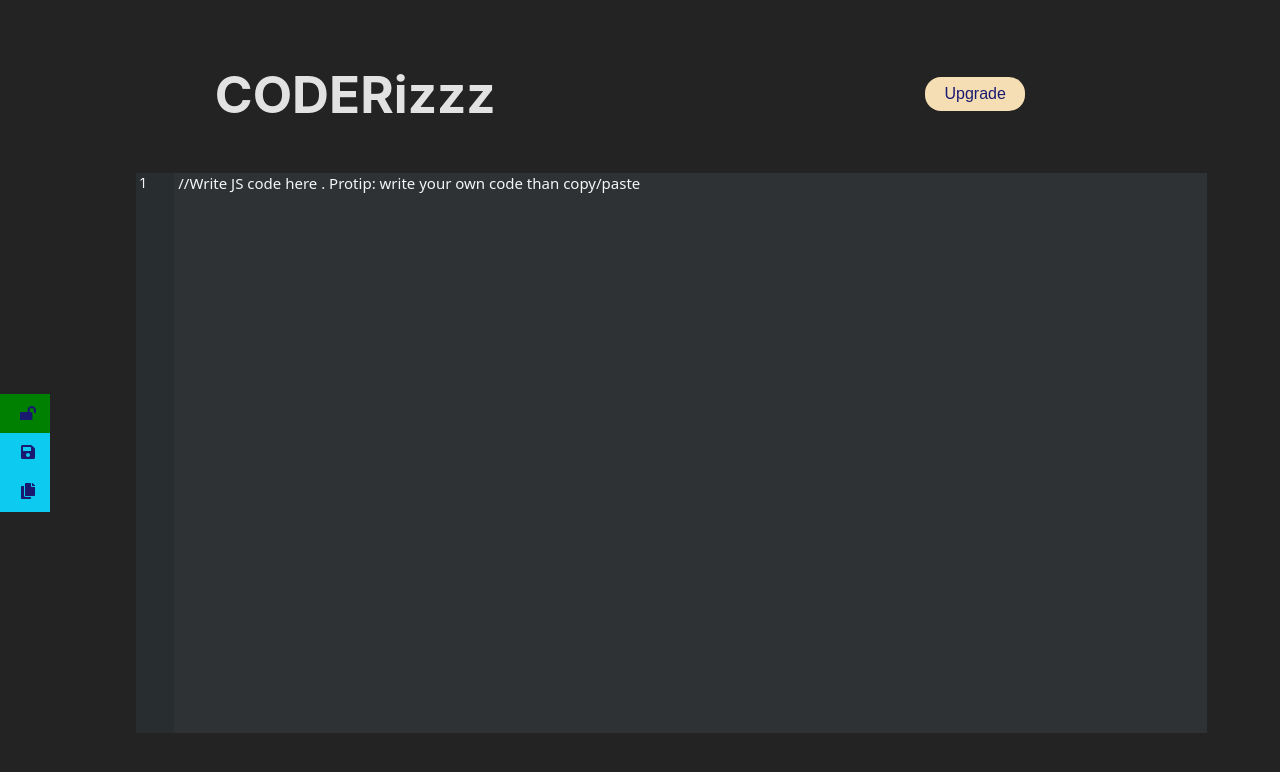
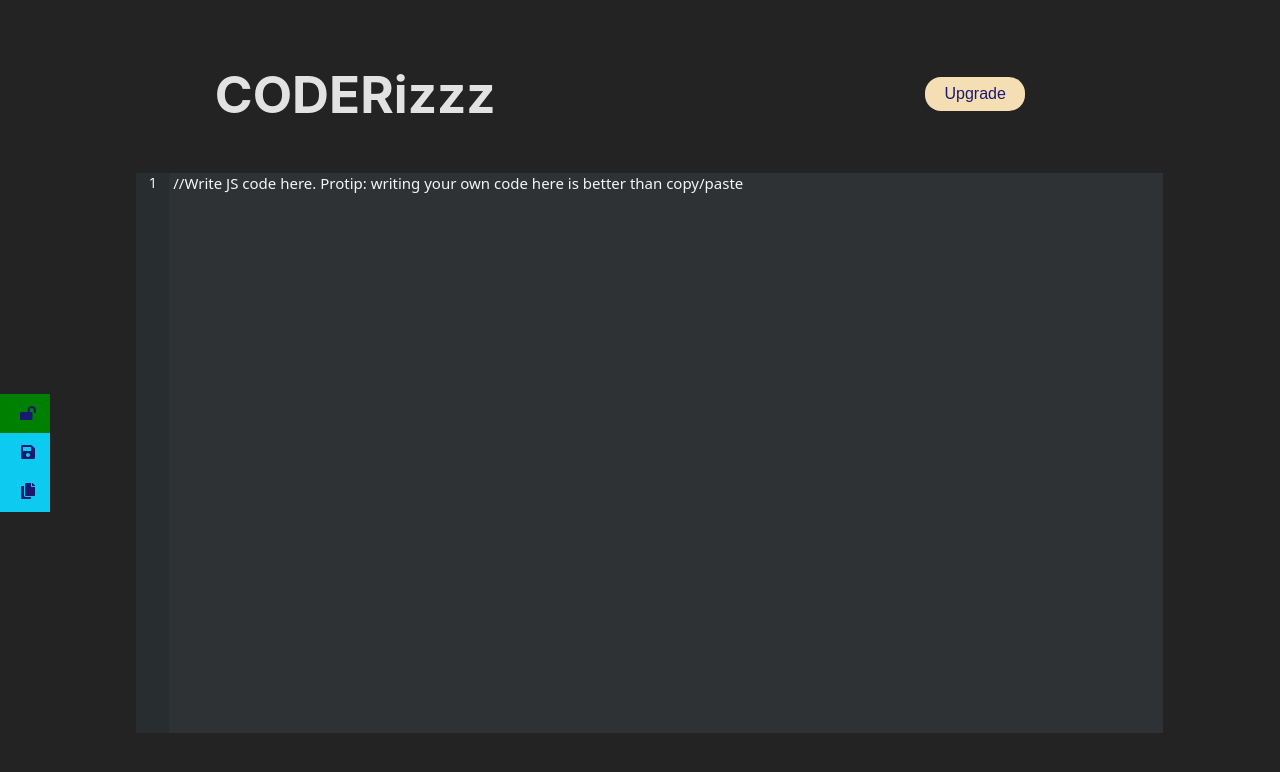
Before and after one commit to VineethKumarM/CODERizzz, a React (Vite) app: page / in a window 1280 px wide. Shown: the top 772 px of the page. Built offline with nearby package versions, Linux system fonts and the light colour scheme; the HTML template or start-up script is replaced by a standard one.

Commit message:
synchronize code , add btn animations

```diff
--- a/src/App.jsx
+++ b/src/App.jsx
@@ -5,9 +5,18 @@
 import HomePlus from './screens/HomePlus/HomePlus'
 import Navbar from './components/navbar/navbar'
 
+//todo
+// basic:
+// styles : shadow for menu
+
+
+// plus:
+// share functionality: needs a key value database
+//styles
+
 function App() {
     const [count, setCount] = useState(0)
-
+    const [code,setCode] = useState('//Write JS code here. Protip: writing your own code here is better than copy/paste')
     return (
             // |        navbar           |
             // |menu  | editor/output    |
@@ -17,8 +26,8 @@
         <Router >
             <Navbar />
             <Routes>
-            <Route eaxct path="/" element={<Home/>} />
-            <Route eaxct path="/upgraded" element={<HomePlus/>} />
+                <Route eaxct path="/" element={<Home code={code} setcode={setCode}/>} />
+                <Route eaxct path="/upgraded" element={<HomePlus code={code} setcode={setCode}/>} />
             </Routes>
         </Router>
         </>
--- a/src/components/btn/_theme/btn_theme_icon.css
+++ b/src/components/btn/_theme/btn_theme_icon.css
@@ -1,12 +1,13 @@
 .btn_theme_icon{
     /* color: orange; */
-    background-color: aliceblue;
-    width: 22px;
-    height: 22px;
+    background-color: transparent;
+    width: 30px;
+    height: 30px;
+    font-size: 22px;
     padding: 2px;
     align-items: center;
     position: relative;
-    left: calc(80vw - 22px);
+    left: calc(80vw - 30px);
     top: -70vh;
     margin: auto;
 }
--- a/src/components/btn/_theme/btn_theme_menu.css
+++ b/src/components/btn/_theme/btn_theme_menu.css
@@ -15,4 +15,5 @@
     left: 0;
     padding: 0.6em 1.2em;
     text-align: center;
+    filter: drop-shadow(0 0 4em cyan);
 }
--- a/src/components/btn/_theme/btn_theme_navLink.css
+++ b/src/components/btn/_theme/btn_theme_navLink.css
@@ -5,3 +5,6 @@
     background-color: wheat;
     border-radius: 1em;
 }
+.btn_theme_navLink:hover{
+    filter: drop-shadow(0 0 1.4em rgba(245, 245, 245, 0.719));
+}
--- a/src/components/editor/Editor.jsx
+++ b/src/components/editor/Editor.jsx
@@ -54,7 +54,7 @@
         <div className='content_main_editor'>
             {/* reference element for codemirror */}
             <div ref={editorRef} className='content_main_editor_ide' ></div>
-            <Btn classProp={'btn_theme_icon'} clickProps={handleClick} > { theme ? <FaSun /> :  <FaMoon /> }</Btn>
+            <Btn classProp={'btn_theme_icon'} clickProps={handleClick} > { theme ? <FaSun style={{color:'orange'}} /> :  <FaMoon /> }</Btn>
         </div>
     )
 }
--- a/src/screens/Home/Home.jsx
+++ b/src/screens/Home/Home.jsx
@@ -11,11 +11,11 @@
 import "../../components/btn/_theme/btn_theme_opt.css"
 import BasicEditor from './basicEditor/basicEditor'
 
-const Home = () => {
+const Home = ({code,setcode}) => {
     // variables to store code and editor states
     const outputRef = useRef(null)
     const [isLock, setIsLock] = useState(false)
-    const [code, setcode] = useState( '//Write JS code here . Protip: write your own code than copy/paste')
+    // const [code, setcode] = useState( '//Write JS code here. Protip: writing your own code here is better than copy/paste')
     const [theme, setTheme] = useState(1)
     // handlers for button click
     function handleLock() {
--- a/src/screens/Home/basicEditor/basicEditor.css
+++ b/src/screens/Home/basicEditor/basicEditor.css
@@ -13,7 +13,7 @@
     /* margin: 1em; */
     font-size: 15px;
     line-height: 20px;
-    width: 80vw;
+    width: 77vw;
     height: 70vh;
     /* for horizontal scroll */
     white-space: pre-wrap;
@@ -29,12 +29,12 @@
     outline: none;
 }
 .basic-editor__lines{
-    width: 30px;
+    width: 25px;
     height: 70vh;
     background-color: #282D30;
     color: whitesmoke;
     padding: 0 0.3em ;
-
+    text-align: center;
     font-size: 13px;
     line-height: 20px;
 
--- a/src/screens/Home/home.css
+++ b/src/screens/Home/home.css
@@ -11,7 +11,13 @@
     justify-content:center;
     position: relative;
 
+    will-change: filter;
 }
+
+.content_menu:hover{
+    filter: drop-shadow(0 0 3em whitesmoke);
+}
+
 /* editor container */
 .content_main{
     padding: 1em;
--- a/src/screens/HomePlus/HomePlus.jsx
+++ b/src/screens/HomePlus/HomePlus.jsx
@@ -12,11 +12,11 @@
 import "../../components/btn/_theme/btn_theme_opt.css"
 import * as qs from 'qs'
 
-const HomePlus = () => {
+const HomePlus = ({code,setcode}) => {
     // variables to store code and editor states
     const outputRef = useRef(null)
     const [isLock, setIsLock] = useState(false)
-    const [code, setcode] = useState(localStorage.getItem('last') ||  '//Write JS code here')
+    // const [code, setcode] = useState(localStorage.getItem('last') ||  '//Write JS code here. Protip: writing your own code here is better than copy/paste')
     const [theme, setTheme] = useState(1)
     const [output, setOutput] = useState('Your code will be ran in NodeJS\n runtime and the output appears here')
     // handlers for button click
```
Lines whose indentation alone changed are shown as unchanged.
